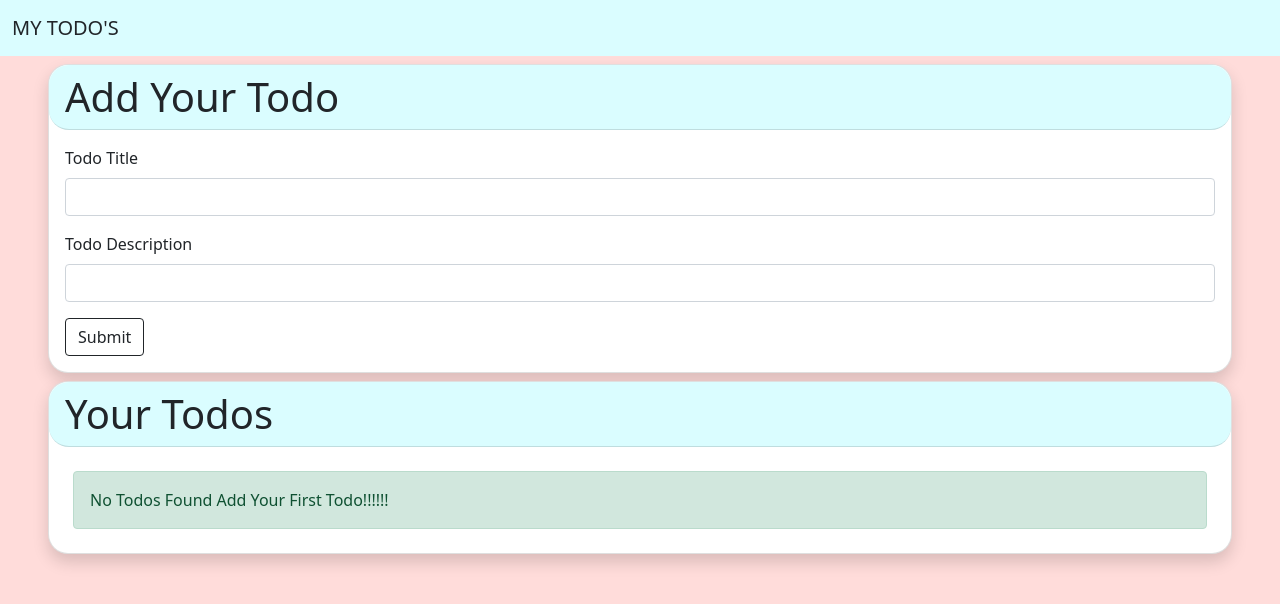
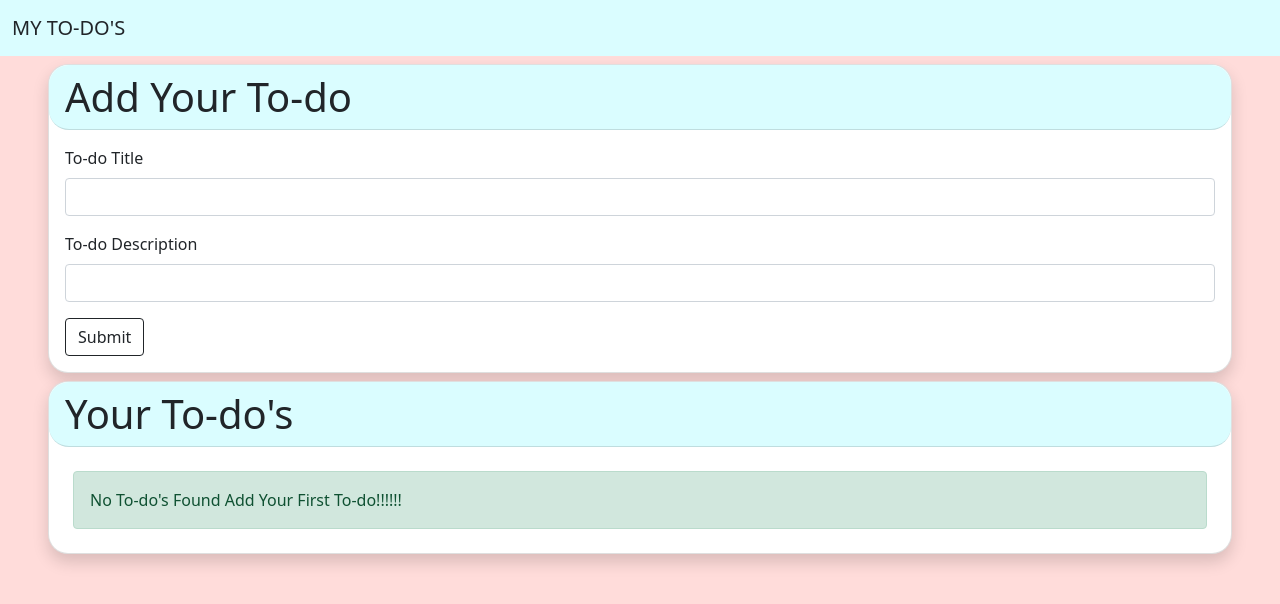
Before and after one commit to Ubaidkhan06/flask-todo, a Flask app: page / in a window 1280 px wide. Shown: the top 604 px of the page. Run offline with Flask 2, Linux system fonts and the light colour scheme; data that the repository does not hold is empty.

Commit message:
minor change

```diff
--- a/templates/index.html
+++ b/templates/index.html
@@ -10,26 +10,26 @@
     <link href="https://cdn.jsdelivr.net/npm/bootstrap@5.0.1/dist/css/bootstrap.min.css" rel="stylesheet"
         integrity="sha384-+0n0xVW2eSR5OomGNYDnhzAbDsOXxcvSN1TPprVMTNDbiYZCxYbOOl7+AMvyTG2x" crossorigin="anonymous">
 
-    <title>My Todo</title>
+    <title>My To-do</title>
 </head>
 
 <body style="background-color: #FFDCDA;">
     <nav style="background-color: #DAFDFF;" class="navbar">
         <div class="container-fluid">
-            <a class="navbar-brand text-dark" href="/">MY TODO'S</a>
+            <a class="navbar-brand text-dark" href="/">MY TO-DO'S</a>
         </div>
     </nav>
     <div style='border-radius: 20px;' class="card shadow my-2 mx-5">
-        <h1 style="background-color: #DAFDFF;border-radius: 20px;" class="card-header fw-light">Add Your Todo</h1>
+        <h1 style="background-color: #DAFDFF;border-radius: 20px;" class="card-header fw-light">Add Your To-do</h1>
 
         <div class="card-body">
             <form action='/' method="POST">
                 <div class="mb-3">
-                    <label for="title" class="form-label">Todo Title</label>
+                    <label for="title" class="form-label">To-do Title</label>
                     <input name="title" id='title' class="form-control" required>
                 </div>
                 <div class="mb-3">
-                    <label for="description" class="form-label">Todo Description</label>
+                    <label for="description" class="form-label">To-do Description</label>
                     <input name="description" id="decription" class="form-control" required>
                 </div>
                 <button type="submit" class="btn btn-outline-dark">Submit</button>
@@ -39,11 +39,11 @@
     </div>
 
     <div style='border-radius: 20px;' class="card shadow mx-5 my-2">
-        <h1 style="background-color: #DAFDFF;border-radius: 20px;" class="card-header fw-light">Your Todos</h1>
+        <h1 style="background-color: #DAFDFF;border-radius: 20px;" class="card-header fw-light">Your To-do's</h1>
 
         {% if alltodo|length == 0 %}
         <div class="alert alert-success mx-4 my-4" role="alert">
-            No Todos Found Add Your First Todo!!!!!!
+            No To-do's Found Add Your First To-do!!!!!!
         </div>
         {% else %}
         <div class="card-body">
--- a/templates/update.html
+++ b/templates/update.html
@@ -10,7 +10,7 @@
     <link href="https://cdn.jsdelivr.net/npm/bootstrap@5.0.1/dist/css/bootstrap.min.css" rel="stylesheet"
         integrity="sha384-+0n0xVW2eSR5OomGNYDnhzAbDsOXxcvSN1TPprVMTNDbiYZCxYbOOl7+AMvyTG2x" crossorigin="anonymous">
 
-    <title>My Todo</title>
+    <title>My To-do</title>
 </head>
 
 <body style="background-color: #FFDCDA;">
@@ -21,11 +21,11 @@
         <div class="card-body">
             <form action='/update/{{ todo.id }}' method="POST">
                 <div class="mb-3">
-                    <label for="title" class="form-label">Todo Title</label>
+                    <label for="title" class="form-label">To-do Title</label>
                     <input name="title" value="{{ todo.title }}" id='title' class="form-control" required>
                 </div>
                 <div class="mb-3">
-                    <label for="description" class="form-label">Todo Description</label>
+                    <label for="description" class="form-label">To-do Description</label>
                     <input name="description" value="{{ todo.description }}" id="decription" class="form-control"
                         required>
                 </div>
```
